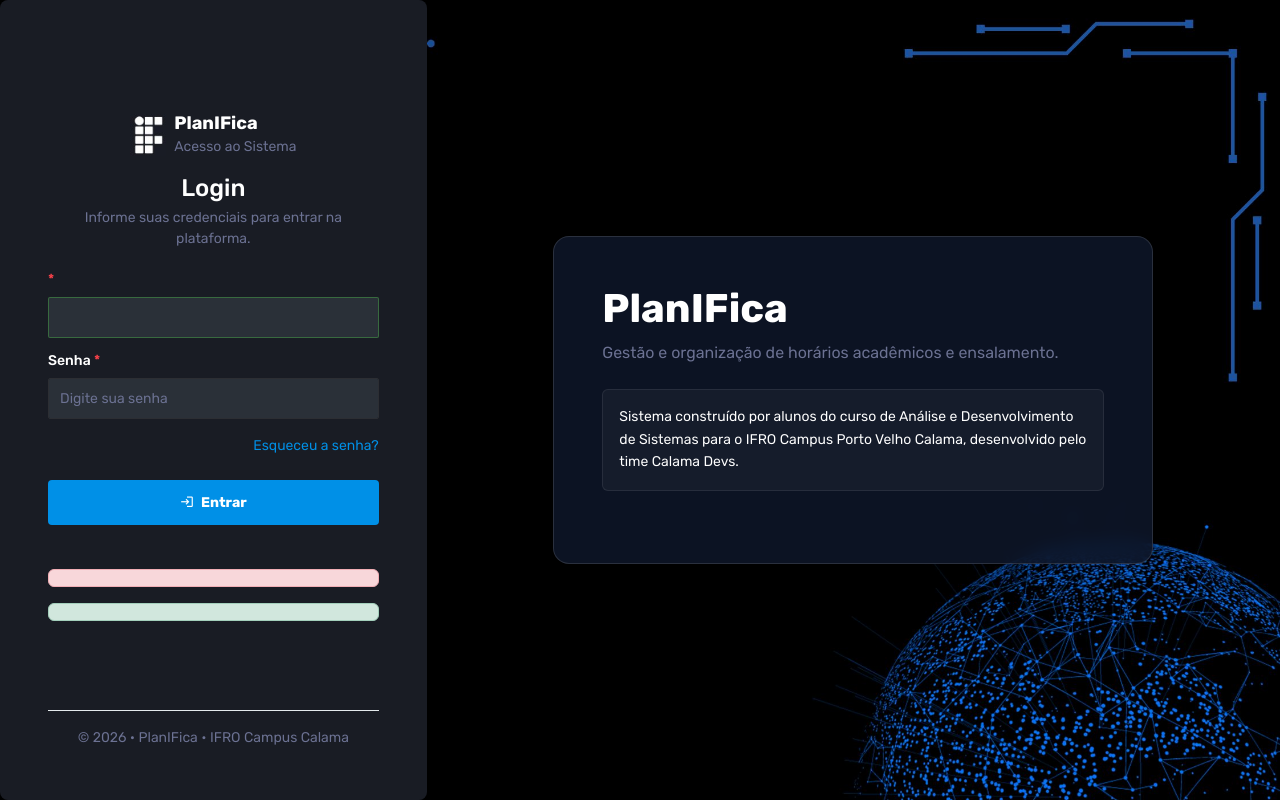
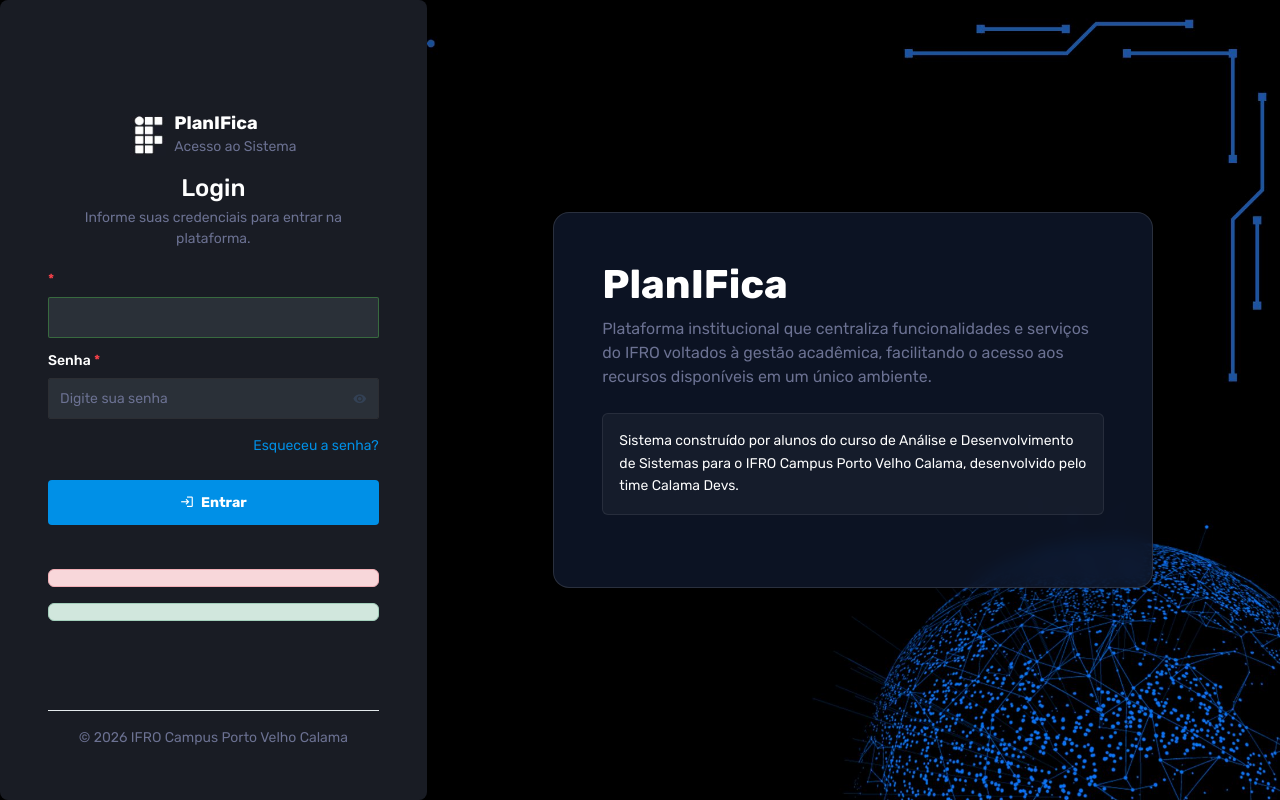
Before and after one commit to Calama-Devs/planifica-hub, a CodeIgniter 4 app: the page made by app/Views/autenticacao/login.php in a window 1280 px wide. Run offline with PHP 8.4 and a stand-in for CodeIgniter, Linux system fonts and the light colour scheme; the template is opened without the code that fills it, so the values that code supplies are empty; some libraries are stand-ins or nearby versions.

Commit message:
PLAN-40: Ajustar descrição institucional e tela de login

```diff
--- a/app/Views/autenticacao/login.php
+++ b/app/Views/autenticacao/login.php
@@ -48,6 +48,8 @@ $campoLogin = dados_campo_login();
                     <label for="password" class="form-label text-light fw-medium">
                         Senha <span class="text-danger">*</span>
                     </label>
+
+                    <div class="position-relative">
                         <input type="password"
                             class="form-control p_input text-light"
                             id="password"
@@ -55,6 +57,15 @@ $campoLogin = dados_campo_login();
                             autocomplete="current-password"
                             placeholder="Digite sua senha"
                             required>
+
+                        <button type="button"
+                                id="togglePassword"
+                                class="btn position-absolute top-50 end-0 translate-middle-y border-0"
+                                aria-label="Mostrar senha"
+                                style="color: #334155 !important; opacity: 1;">
+                            <i class="mdi mdi-eye" aria-hidden="true"></i>
+                        </button>
+                    </div>
                 </div>
 
                 <div class="form-group d-flex align-items-center justify-content-between mb-4">
@@ -111,7 +122,7 @@ $campoLogin = dados_campo_login();
         <!-- Rodapé do Card de Login -->
         <div class="mt-4 pt-3 border-top border-secondary text-center">
             <p class="text-muted small mb-1">
-                © <?= date('Y') ?> • PlanIFica • IFRO Campus Calama
+                © <?= date('Y') ?> IFRO Campus Porto Velho Calama
             </p>
         </div>
     </div>
@@ -121,9 +132,8 @@ $campoLogin = dados_campo_login();
         <div class="p-4 p-xl-5 text-white shadow-lg" style="background: rgba(15, 23, 42, 0.85); backdrop-filter: blur(8px); -webkit-backdrop-filter: blur(8px); border: 1px solid rgba(255, 255, 255, 0.12); border-radius: 16px; max-width: 600px;">
             <h2 class="display-6 fw-bold text-white mb-2">PlanIFica</h2>
             <p class="text-muted mb-4" style="font-size: 1rem;">
-                Gestão e organização de horários acadêmicos e ensalamento.
+                    Plataforma institucional que centraliza funcionalidades e serviços do IFRO voltados à gestão acadêmica, facilitando o acesso aos recursos disponíveis em um único ambiente.
             </p>
-
             <div class="p-3 rounded mb-4" style="background: rgba(255, 255, 255, 0.04); border: 1px solid rgba(255, 255, 255, 0.08);">
                 <p class="text-light mb-0 small" style="line-height: 1.6;">
                     Sistema construído por alunos do curso de Análise e Desenvolvimento de Sistemas para o IFRO Campus Porto Velho Calama, desenvolvido pelo time Calama Devs.
@@ -133,3 +143,26 @@ $campoLogin = dados_campo_login();
     </div>
 </main>
 <?= $this->endSection() ?>
+
+<?= $this->section('scripts') ?>
+<script>
+    const togglePassword = document.getElementById('togglePassword');
+    const passwordInput = document.getElementById('password');
+
+    togglePassword.addEventListener('click', function () {
+        const passwordIsHidden = passwordInput.type === 'password';
+
+        passwordInput.type = passwordIsHidden ? 'text' : 'password';
+
+        const icon = this.querySelector('i');
+
+        icon.classList.toggle('mdi-eye', !passwordIsHidden);
+        icon.classList.toggle('mdi-eye-off', passwordIsHidden);
+
+        this.setAttribute(
+            'aria-label',
+            passwordIsHidden ? 'Ocultar senha' : 'Mostrar senha'
+        );
+    });
+</script>
+<?= $this->endSection() ?>
```
Lines whose indentation alone changed are shown as unchanged.
